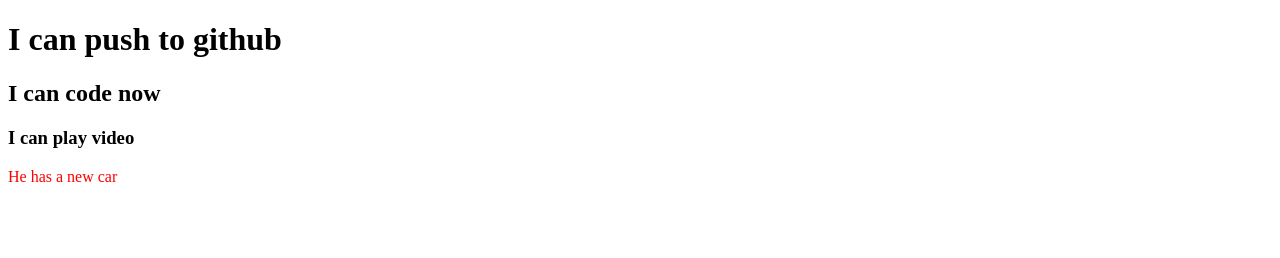
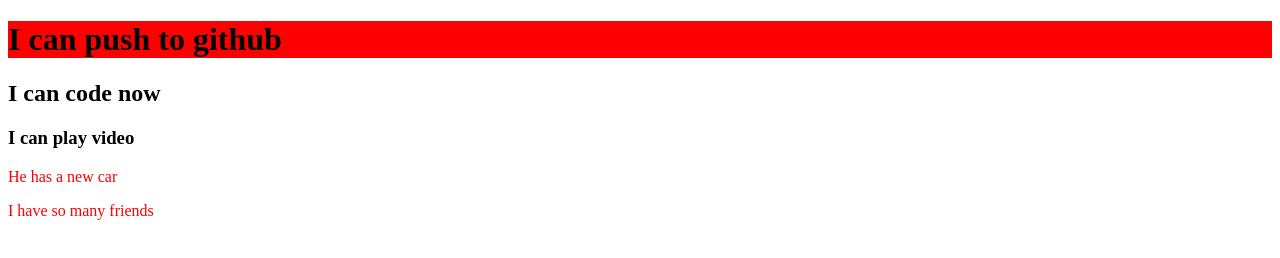
Before and after one commit to Towsif007/my-second-repo, a plain HTML site: page index.html in a window 1280 px wide. Drawn offline with Linux system fonts and the light colour scheme.

Commit message:
new paragraph

```diff
--- a/index.html
+++ b/index.html
@@ -12,5 +12,6 @@
     <h2>I can code now</h2>
     <h3>I can play video</h3>
     <p>He has a new car</p>
+    <p>I have so many friends</p>
 </body>
 </html>
--- a/style.css
+++ b/style.css
@@ -1,3 +1,6 @@
 p{
     color: red;
 }
+h1{
+    background-color: red;
+}
```
